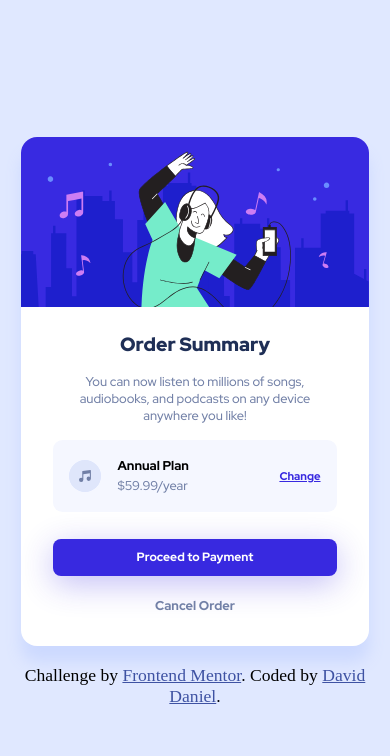
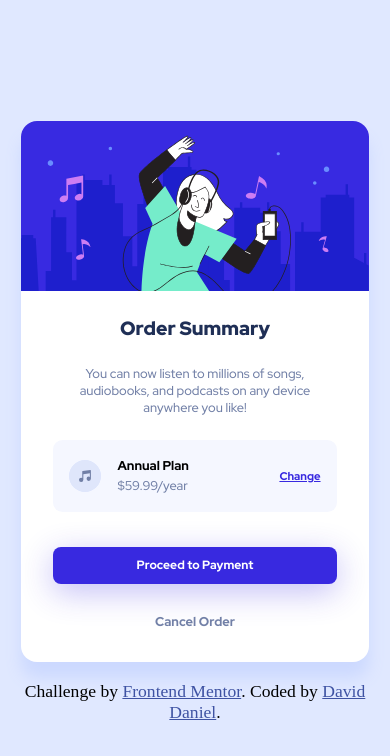
Before and after one commit to devdrizzy-ceo/order-summary-component, a plain HTML site: page index.html in a window 390 px wide. Drawn offline with Linux system fonts and the light colour scheme.

Commit message:
Add files via upload

```diff
--- a/css/style.css
+++ b/css/style.css
@@ -41,13 +41,13 @@ main {
 .text {
   display: flex;
   flex-direction: column;
-  gap: 1rem;
+  gap: 1.5rem;
   justify-content: center;
   align-items: center;
   padding: 0rem 2rem 2rem 2rem;
   font-family: "Red Hat Display", sans-serif;
 }
-.order {
+h1{
   color: hsl(223, 47%, 23%);
   font-weight: 900;
   font-size: 1.2rem;
@@ -150,7 +150,7 @@ main {
 
 @media (max-width: 48rem) {
    body{
-    padding: 3rem 0;
+    padding: clamp(1rem, 5vh, 3rem) 0;
    }
 
   main{
--- a/index.html
+++ b/index.html
@@ -28,7 +28,7 @@
         <img src="./images/illustration-hero.svg" alt="hero illustration" />
       </div>
       <div class="text">
-        <div class="order">Order Summary</div>
+        <h1>Order Summary</h1>
 
         <div class="feature">
           You can now listen to millions of songs, audiobooks, and podcasts on
@@ -37,7 +37,7 @@
 
         <div class="plan-box">
           <div class="price">
-            <img src="./images/icon-music.svg" />
+            <img src="./images/icon-music.svg"  alt="music image"/>
             <div class="plan"><span> Annual Plan </span>$59.99/year</div>
           </div>
           <div class="change">Change</div>
```
